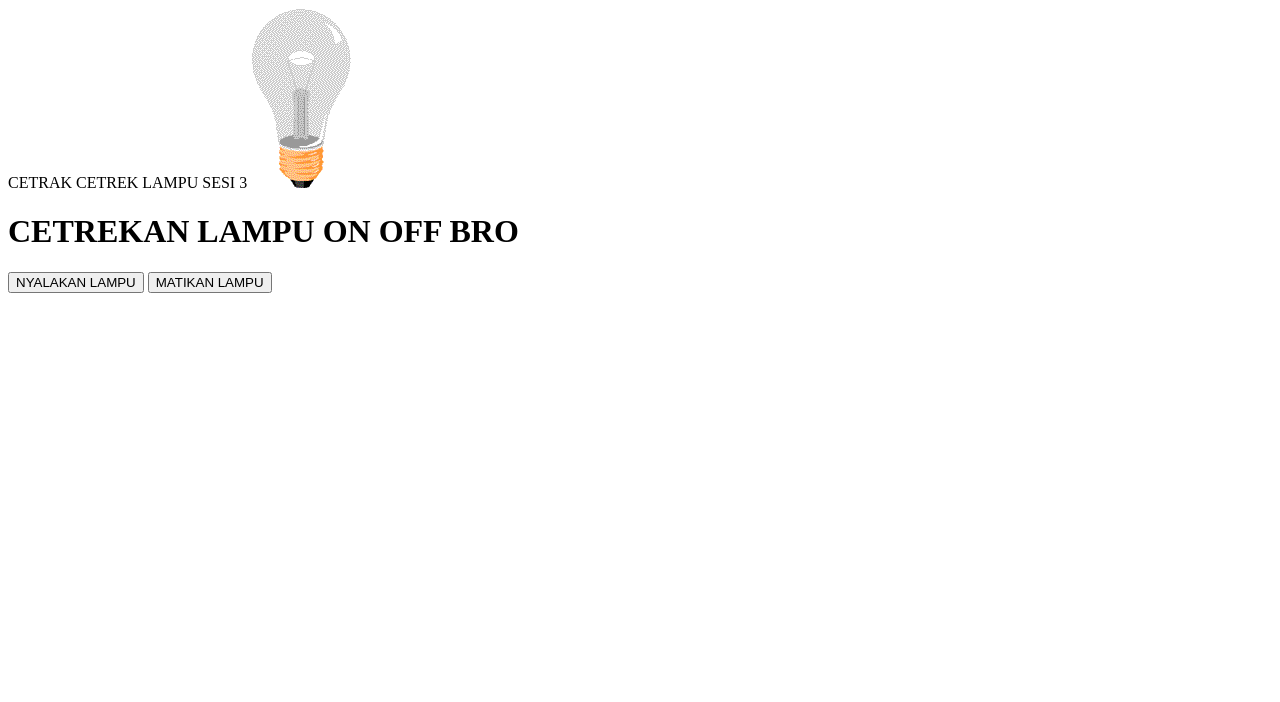
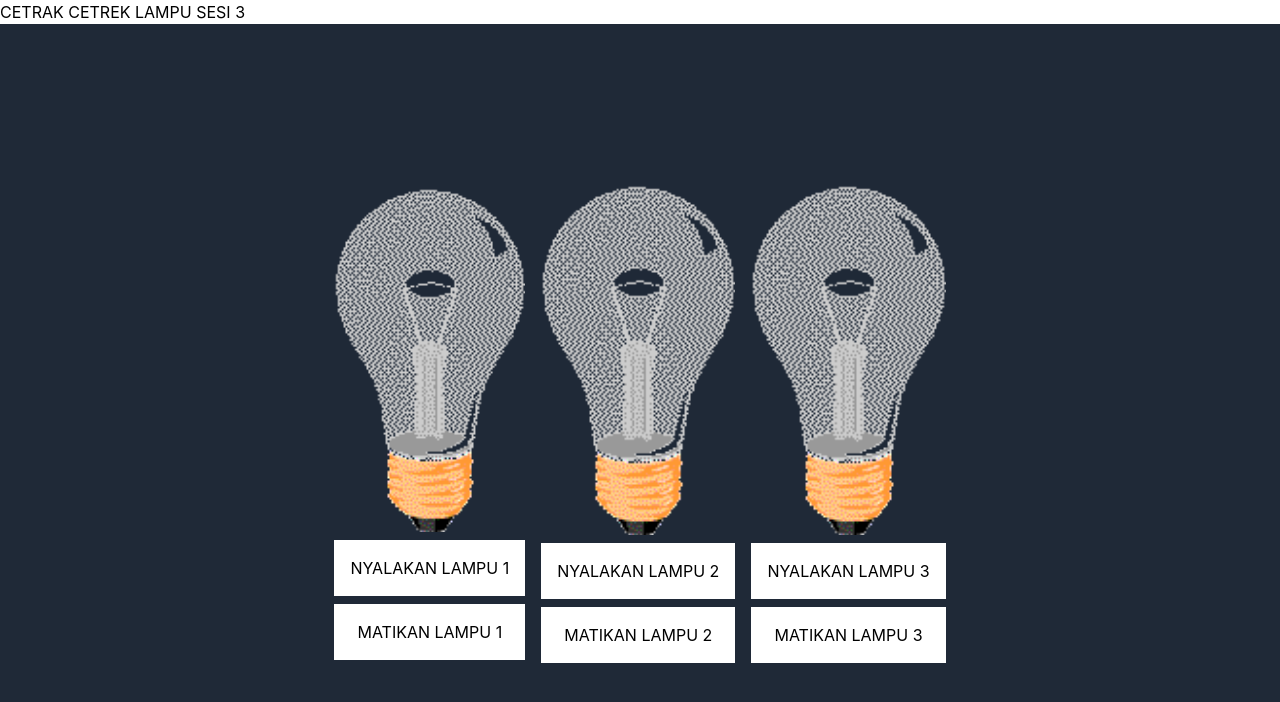
Before and after one commit to coach-of-kdzyofficial/SESI-4-CUYUNIVERSITY, a plain HTML site: page index.html in a window 1280 px wide. Drawn offline with nearby package versions, Linux system fonts and the light colour scheme.

Commit message:
sepertiga kedua 15603

```diff
--- a/index.html
+++ b/index.html
@@ -1,27 +1,41 @@
+<!doctype html>
 <html>
-    <head>
-        <tittle>CETRAK CETREK LAMPU SESI 3</tittle>
-    </head>
-    <body>
-        <img src="assets/images/off.gif" alt="" id="lampu1" />
-        <h1>CETREKAN LAMPU ON OFF BRO</h1>
-        <button onclick="saklar('on')">NYALAKAN LAMPU</button>
-        <button onclick="saklar('off')">MATIKAN LAMPU</button>
 
-        <!-- ini adalah script js kita -->
-        <script>
-            function saklar(params) {
-                let lampu1 = document.getElementById("lampu1");
+<head>
+    <tittle>CETRAK CETREK LAMPU SESI 3</tittle>
+    <meta charset="UTF-8">
+    <meta name="viewport" content="width=device-width, initial-scale=1.0">
+    <link href="https://unpkg.com/tailwindcss@^1.0/dist/tailwind.min.css" rel="stylesheet">
+    <link rel="stylesheet" href="https://unpkg.com/flowbite@1.5.1/dist/flowbite.min.css" />
+</head>
 
-                if(params == "on"){
-                    lampu1.src = "assets/images/on.gif";
-                }
-                if(params == "off"){
-                    lampu1.src = "assets/images/off.gif";
-                }
+<body>
+    <div class=" flex justify-center items-center min-h-screen w-full bg-gray-800 gap-4">
+        <!-- lampu 1 -->
+        <div class="flex flex-col gap-2">
+            <img src="assets/images/off.gif" alt="" id="lampu1" />
+            <button  onclick="saklar('on', 1)" class="bg-white p-4 text-black">NYALAKAN LAMPU 1</button>
+            <button onclick="saklar('off', 1)" class="bg-white p-4 text-black">MATIKAN LAMPU 1</button>
+        </div>
 
-                return lampu1;
-            }
-        </script>
-    </body>
+        <!-- lampu 2 -->
+        <div class="flex flex-col gap-2">
+            <img src="assets/images/off.gif" alt="" id="lampu2" />
+            <button onclick="saklar('on', 2)" class="bg-white p-4 text-black">NYALAKAN LAMPU 2</button>
+            <button onclick="saklar('off', 2)" class="bg-white p-4 text-black">MATIKAN LAMPU 2</button>
+        </div>
+
+        <!-- lampu 3 -->
+        <div class="flex flex-col gap-2">
+            <img src="assets/images/off.gif" alt="" id="lampu3" />
+            <button onclick="saklar('on', 3)" class="bg-white p-4 text-black">NYALAKAN LAMPU 3</button>
+            <button onclick="saklar('off', 3)" class="bg-white p-4 text-black">MATIKAN LAMPU 3</button>
+        </div>
+    </div>
+
+
+    <!-- ini adalah script js kita -->
+    <script src="saklar.js" type="application/javascript"></script>
+</body>
+
 </html>
--- /dev/null
+++ b/saklar.css
@@ -0,0 +1,3 @@
+.button-error {
+    background: rgb(202, 60, 60);
+}
--- /dev/null
+++ b/saklar.js
@@ -0,0 +1,29 @@
+function saklar(action, lamp) {
+    let lampu1 = document.getElementById("lampu1");
+    let lampu2 = document.getElementById("lampu2");
+    let lampu3 = document.getElementById("lampu3");
+
+
+    if (action == "on") {
+        if (lamp == 1) {
+            lampu1.src = "assets/images/on.gif";
+        }
+        if (lamp == 2) {
+            lampu2.src = "assets/images/on.gif";
+        }
+        if (lamp == 3) {
+            lampu3.src = "assets/images/on.gif";
+        }
+    }
+    if (action == "off") {
+        if (lamp == 1) {
+            lampu1.src = "assets/images/off.gif";
+        }
+        if (lamp == 2) {
+            lampu2.src = "assets/images/off.gif";
+        }
+        if (lamp == 3) {
+            lampu3.src = "assets/images/off.gif";
+        }
+    }
+}
```
